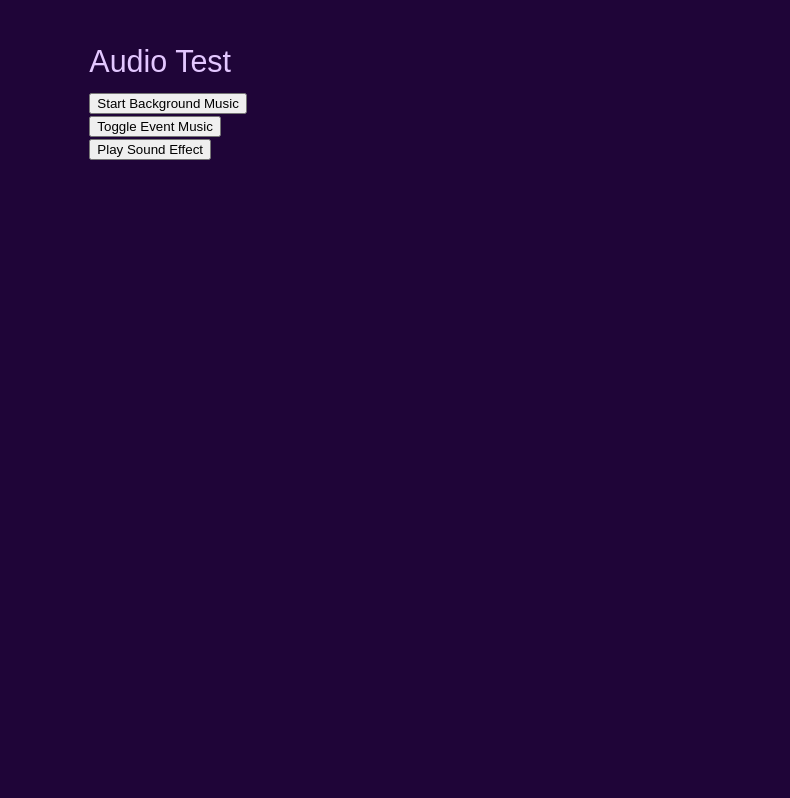
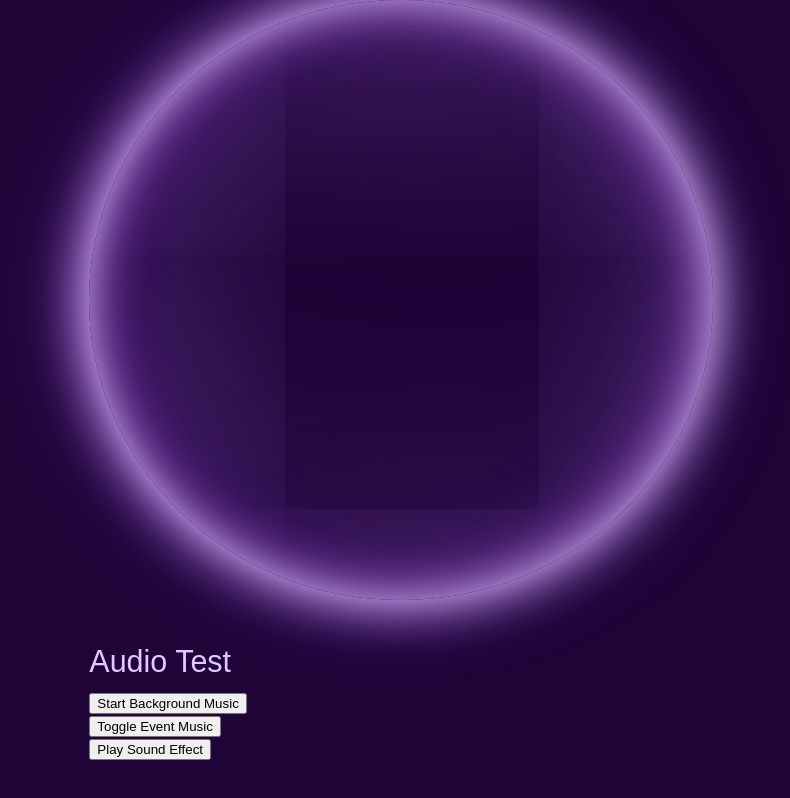
Before and after one commit to divSelector/vertigo, a React (Vite) app: page /audio in a window 1280 px wide. Shown: the whole page, without its empty margins (224-1014 px from the left). Built offline with nearby package versions, Linux system fonts and the light colour scheme.

Commit message:
feat: add star graphic

```diff
--- a/src/components/AudioTest.jsx
+++ b/src/components/AudioTest.jsx
@@ -18,6 +18,9 @@ const AudioTest = forwardRef((props, ref) => {
 
     return (
         <section ref={ref}>
+
+            <div className="planet-graphic"></div>
+
             <div>
                 <h2>Audio Test</h2>
 
--- a/src/main.jsx
+++ b/src/main.jsx
@@ -3,6 +3,7 @@ import ReactDOM from 'react-dom/client'
 import App from './App.jsx'
 import './styles/global.css'
 import './styles/character-sheet.css'
+import './styles/graphics.css'
 
 ReactDOM.createRoot(document.getElementById('root')).render(
   <React.StrictMode>
--- /dev/null
+++ b/src/styles/graphics.css
@@ -0,0 +1,13 @@
+.planet-graphic {
+    height: 600px;
+    border-radius: 70%;
+    box-shadow: inset 0 0 50px hsla(var(--hue), 100%, 89%, 1),
+                inset 20px 0 80px hsla(var(--hue), 100%, 20%, 1),
+                inset -20px 0 80px hsla(var(--hue), 50%, 40%, 1),
+                inset 20px 0 300px hsla(var(--hue), 50%, 60%, 0.5),
+                inset -20px 0 300px hsla(var(--hue), 50%, 30%, 0.5),
+                0 0 50px hsla(var(--hue), 100%, 89%, 1),
+                -10px 0 80px hsla(var(--hue), 50%, 50%, 1),
+                10px 0 80px hsla(var(--hue), 50%, 25%, 0.25);
+    margin-right: 30px;
+}
```
